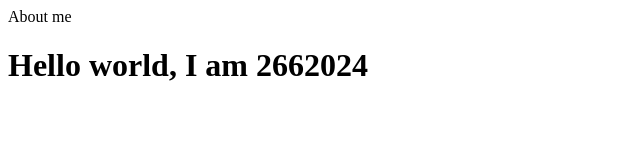
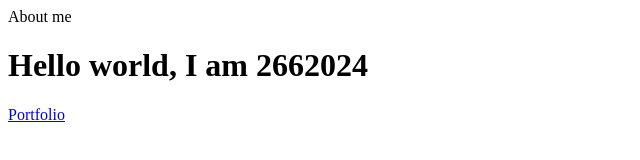
Before and after one commit to cpadiachy/SD2662024Lab01, a plain HTML site: page index.html in a window 1280 px wide. Shown: the full height of the page, 0-640 px from the left. Drawn offline with Linux system fonts and the light colour scheme.

Commit message:
added link to protfolio

```diff
--- a/index.html
+++ b/index.html
@@ -4,5 +4,6 @@
   </head>
   <body>
     <h1>Hello world, I am 2662024 </h1>
+    <a href="2662024-lab2.html"> Portfolio </a>
   </body>
 </html>
```
